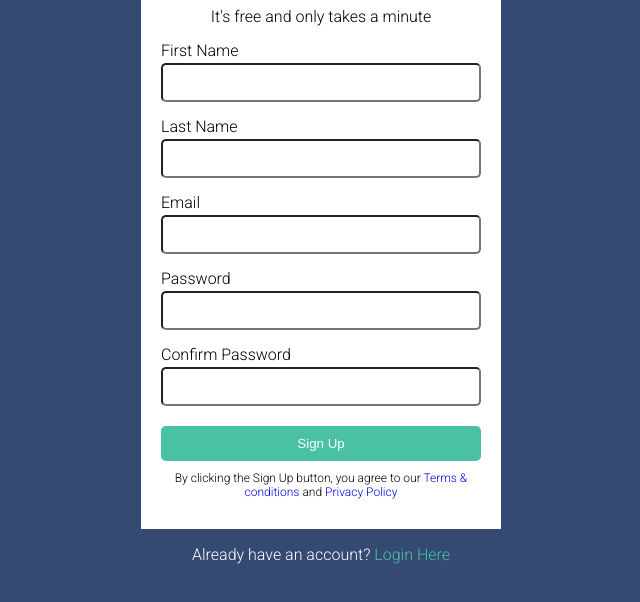
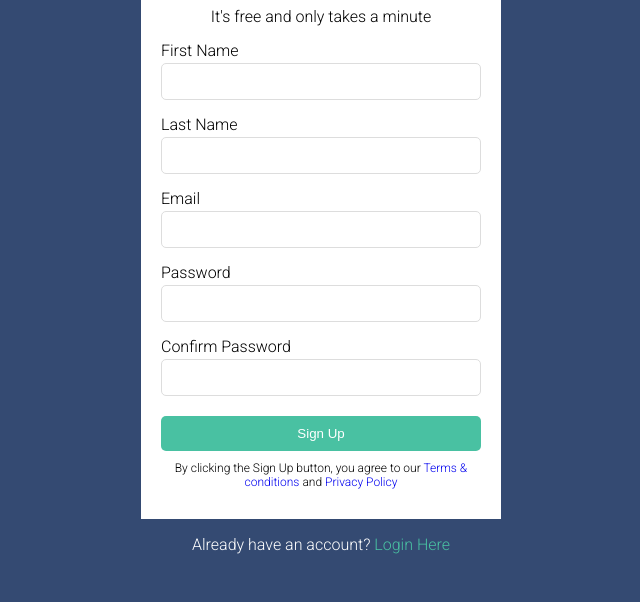
Before and after one commit to sahilkulshreshtha/SignUpForm, a plain HTML site: page index.html in a window 1280 px wide. Shown: the part 94-696 px from the top of the page, without its empty margins (319-959 px from the left). Drawn offline with Linux system fonts and the light colour scheme.

Commit message:
Update style.css

```diff
--- a/style.css
+++ b/style.css
@@ -46,7 +46,7 @@ a {
 }
 
 .form-wrap .form-group input {
-  /* border: 1px solid; */
+  border: 1px #ddd solid;
   border-radius: 5px;
   width: 100%;
   padding: 10px;
```
